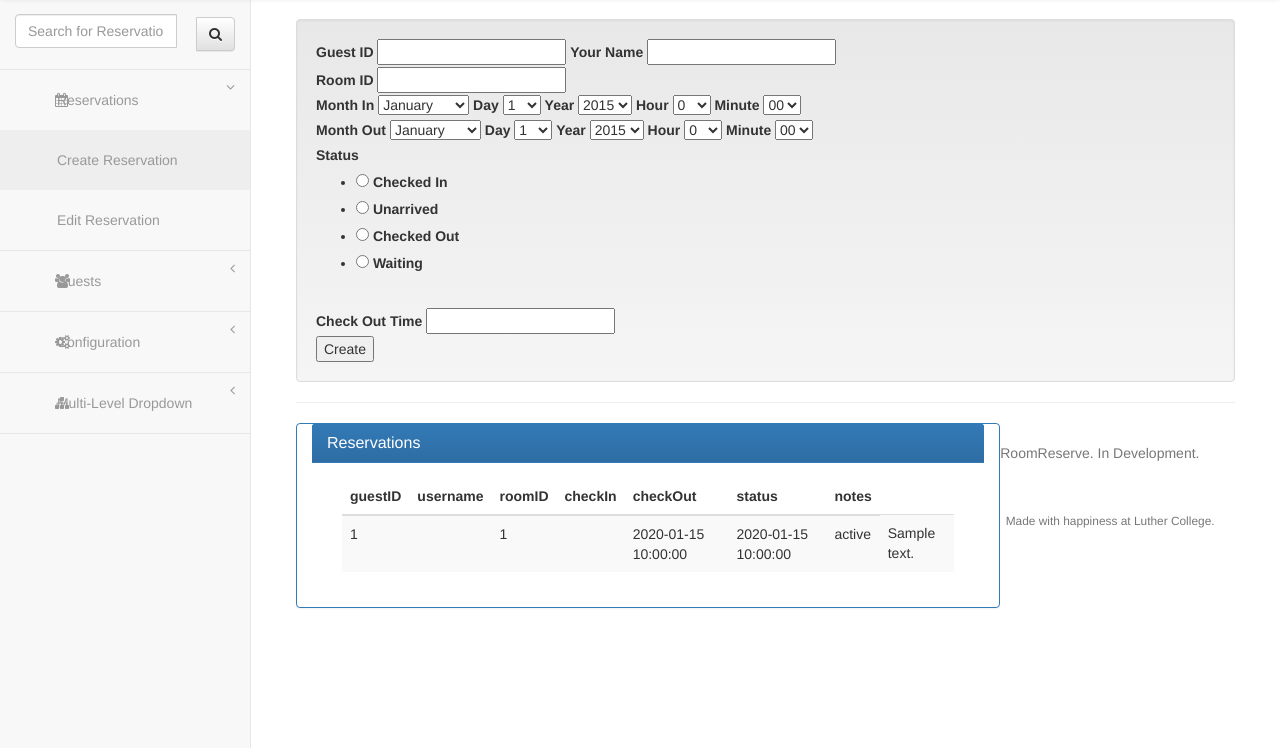
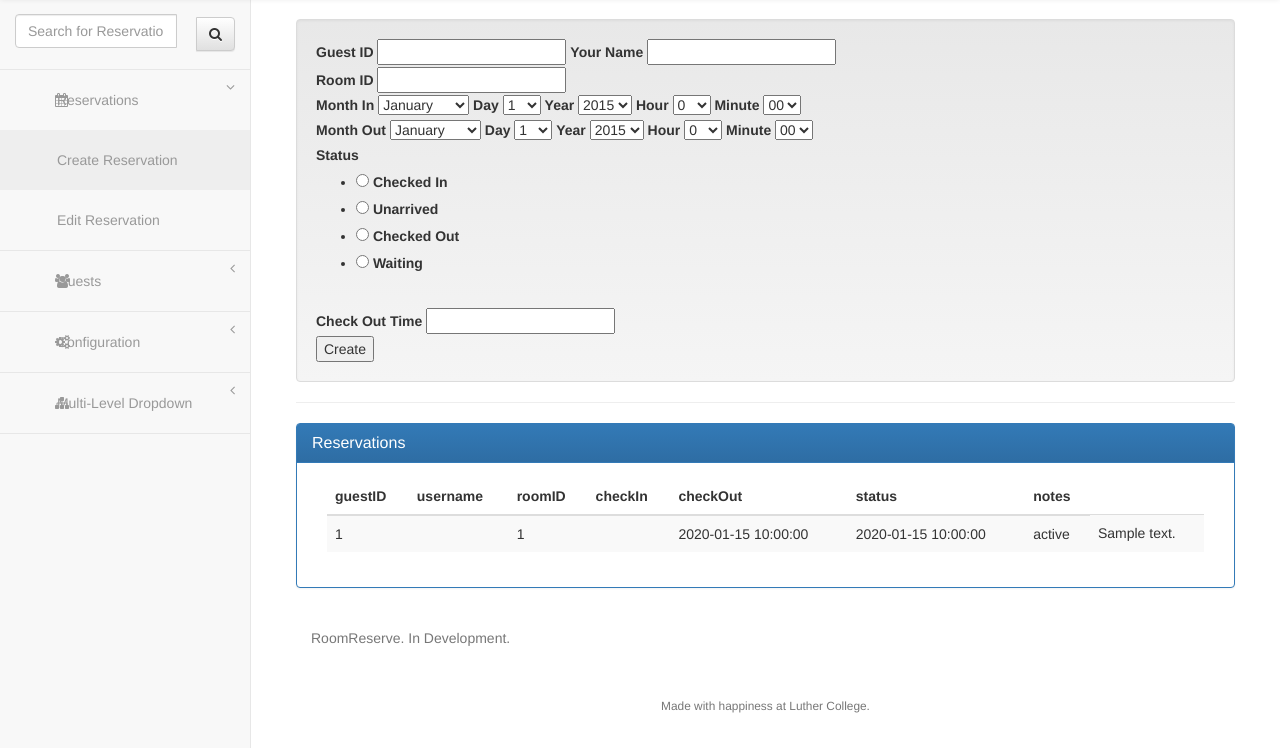
Before and after one commit to RoomReserve/RoomReserve, a Flask app: page /admin/reservation in a window 1280 px wide. Shown: the part 52-800 px from the top of the page. Run offline with Flask 2, Linux system fonts and the light colour scheme; a user stored in the database is signed in; tables that the repository leaves empty hold one stand-in row (values such as "Sample post"); some libraries are stand-ins or nearby versions.

Commit message:
Fix reservation panel width

```diff
--- a/RoomReserve/templates/reservation.html
+++ b/RoomReserve/templates/reservation.html
@@ -2,7 +2,7 @@
 
 {% block body1 %}
 
-
+<div>
 <form class="well" method="POST" action="/admin/reservation">
   {{ form.csrf_token }}
   {{ form.guestID.label }} {{ form.guestID }}
@@ -24,9 +24,9 @@
   <input type="submit" value="Create">
 </form>
 <hr />
+</div>
 
-
-<div class="panel panel-primary col-md-9">
+<div class="panel panel-primary col-md">
   <div class="panel-heading">
     <h3 class="panel-title">Reservations</h3>
   </div>
```
